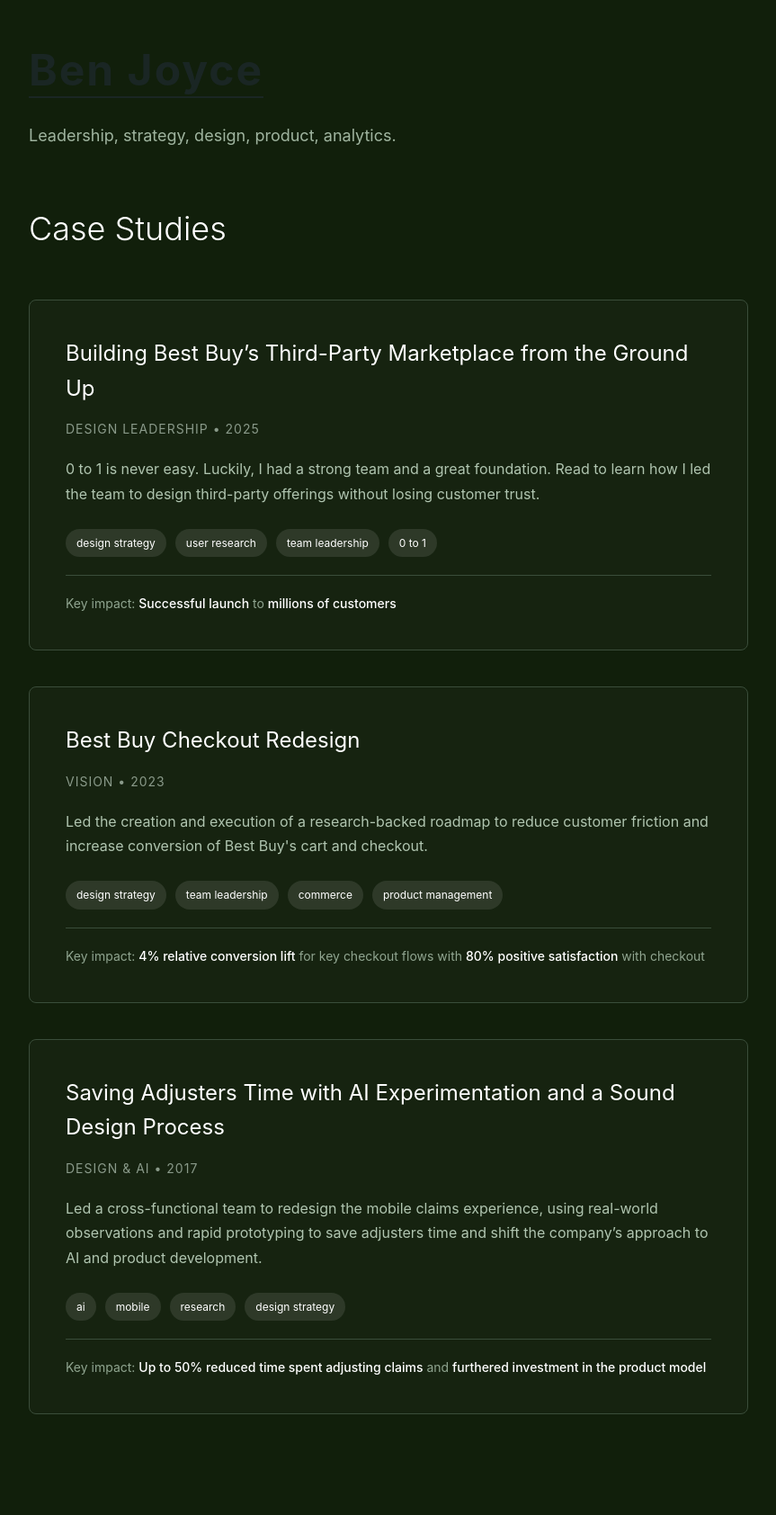
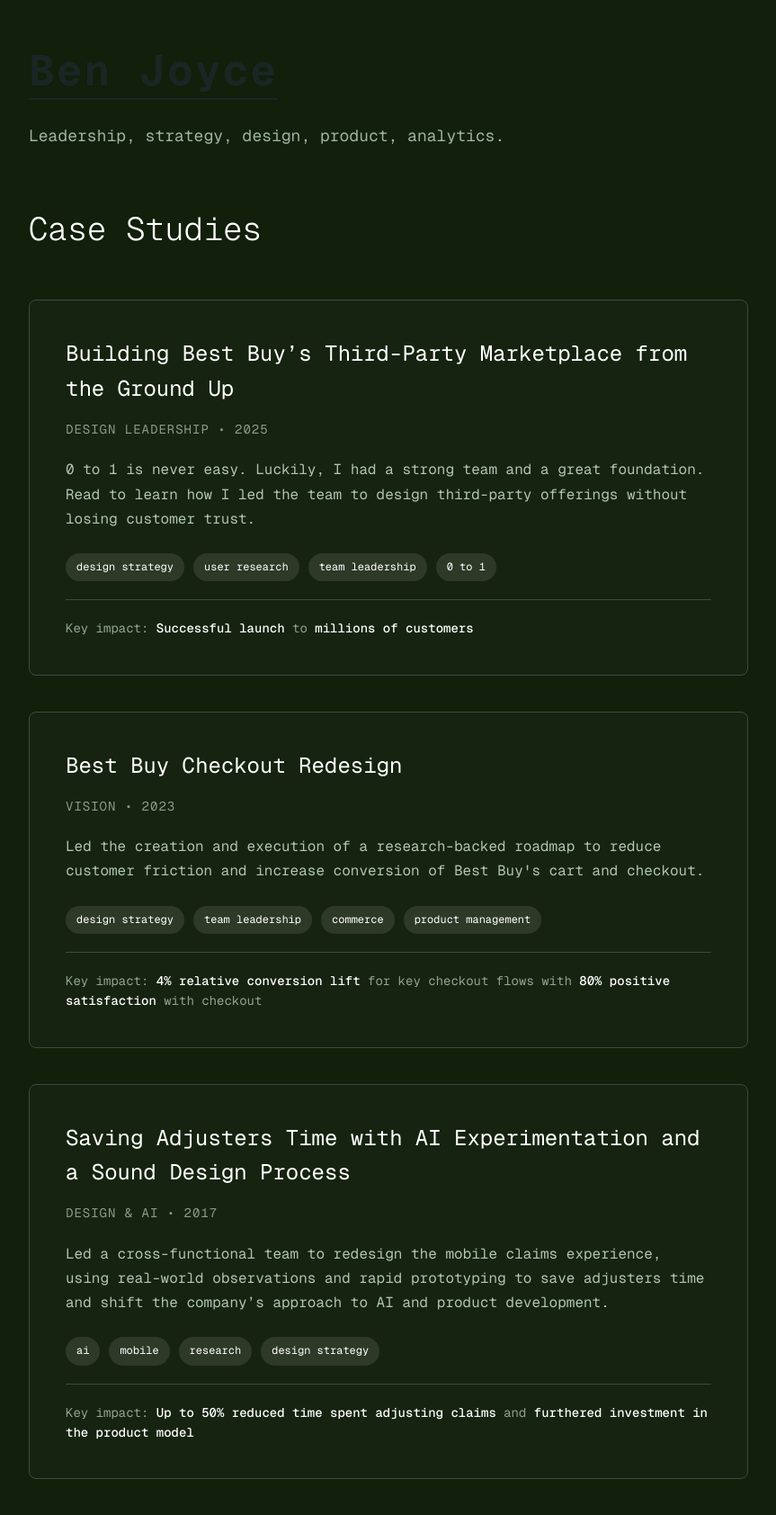
Before and after one commit to benjoycect/benjoycect.github.io, a Jekyll site: the page index.html, which Jekyll copies as it is, in a window 1280 px wide. Shown: the whole page at 90% size, without its empty margins (208-1071 px from the left). Built offline with Jekyll 4.4.1, drawn with Linux system fonts in a browser that asks for light colours; nearby versions of some CDN libraries; Markdown is read by kramdown in place of the engine named in the settings; before the commit the page ends 1612 px from its top, so only the background shows below that.

Commit message:
Update index.html

```diff
--- a/index.html
+++ b/index.html
@@ -20,7 +20,7 @@
     body {
         background-color: #111f0b;
         color: #ffffff;
-        font-family: -apple-system, BlinkMacSystemFont, 'Segoe UI', Roboto, Oxygen, Ubuntu, Cantarell, sans-serif;
+        font-family: "Geist Mono", monospace;
         line-height: 1.6;
         padding: 40px 20px;
     }
```
